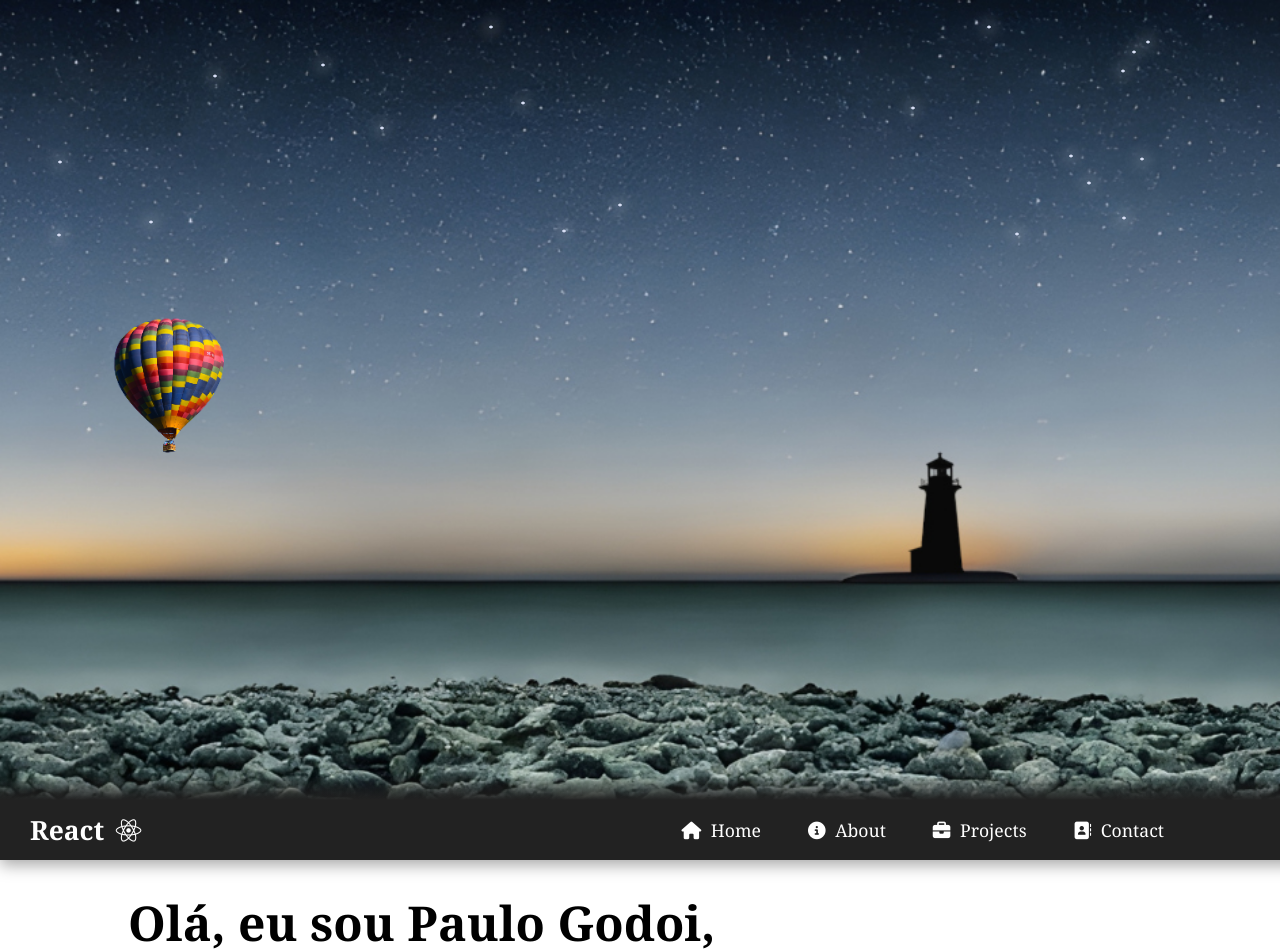
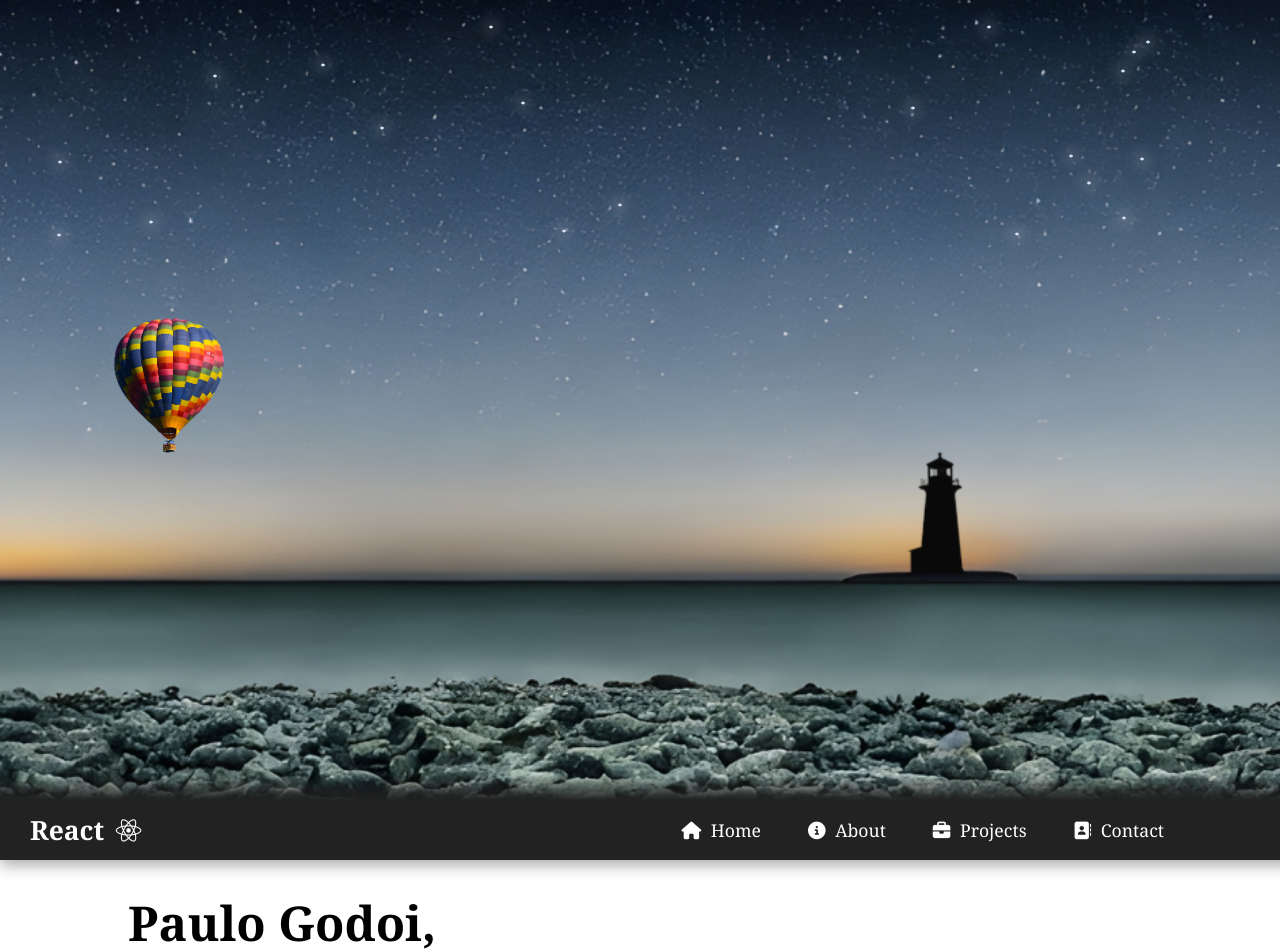
Before and after one commit to Phgodoi/portfolio-github, a React (Create React App) app: page / in a window 1280 px wide. Shown: the top 952 px of the page. Built offline with nearby package versions, Linux system fonts and the light colour scheme.

Commit message:
Update AboutApp.tsx

```diff
--- a/src/Pages/About/AboutApp.tsx
+++ b/src/Pages/About/AboutApp.tsx
@@ -9,7 +9,7 @@ import {
 const Content = () => {
   return (
     <Container>
-      <TitleHighLight id="about">Olá, eu sou Paulo Godoi,</TitleHighLight>
+      <TitleHighLight id="about">Paulo Godoi,</TitleHighLight>
       <SubTitle>Desenvolvedor Front-End</SubTitle>
 
       <TitleContent>
```
